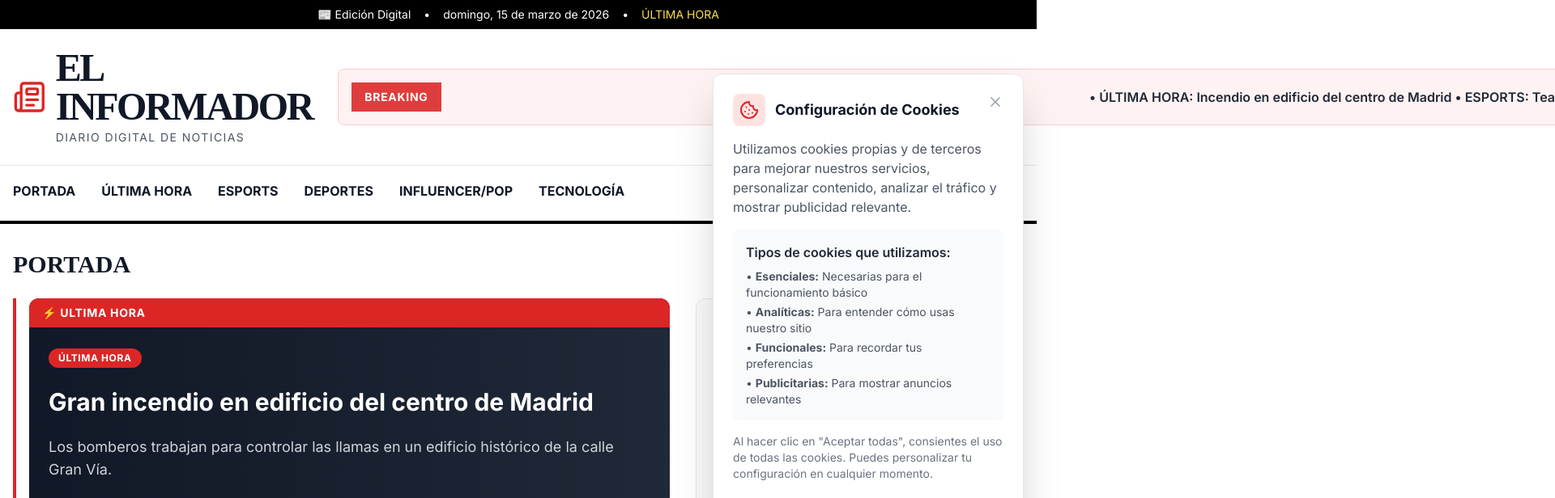
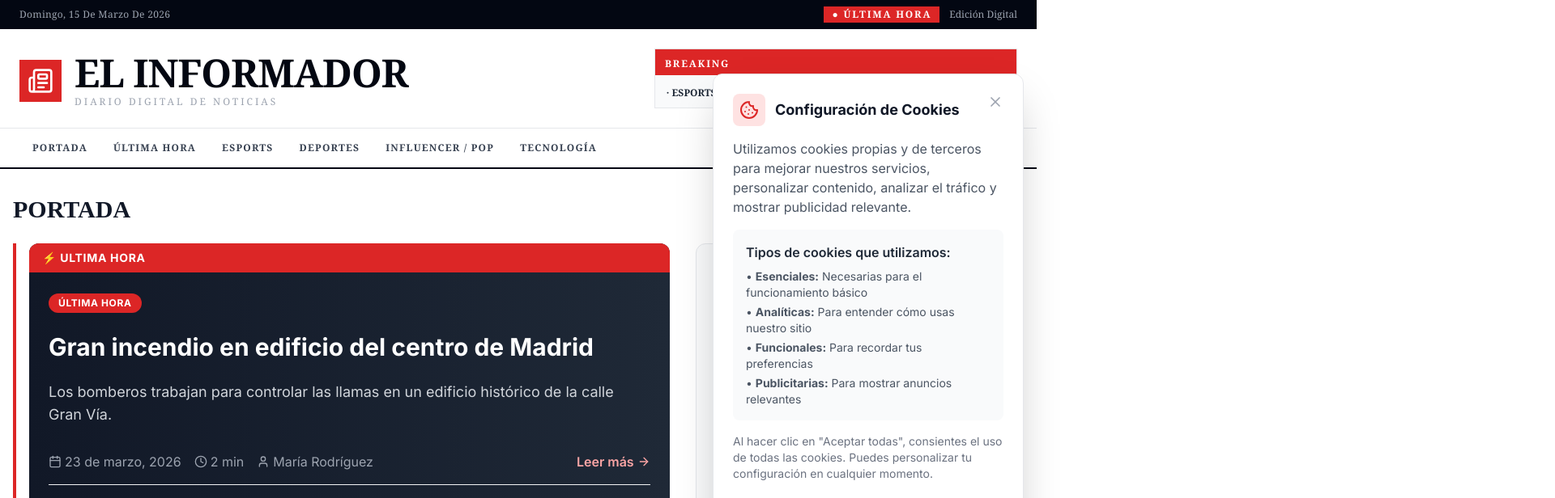
Before and after one commit to clawdbot-liaz/seo-blog-periodico, a Next.js app: page / in a window 1280 px wide. Shown: the top 616 px of the page at 81% size, 1920 px wide, since content can reach past the window. Built offline with nearby package versions, Linux system fonts and the light colour scheme.

Commit message:
Update: Complete header redesign with new typography, mobile menu, improved ticker, and professional newspaper styling

```diff
--- a/components/Header.tsx
+++ b/components/Header.tsx
@@ -1,99 +1,182 @@
+'use client'
 import Link from 'next/link'
-import { Newspaper, Search, Menu, User } from 'lucide-react'
+import { Newspaper, Search, Menu, X } from 'lucide-react'
+import { useState } from 'react'
+
+const navLinks = [
+  { label: 'Portada', href: '/' },
+  { label: 'Última Hora', href: '/ultima-hora' },
+  { label: 'Esports', href: '/esports' },
+  { label: 'Deportes', href: '/deportes' },
+  { label: 'Influencer / Pop', href: '/influencer-pop' },
+  { label: 'Tecnología', href: '/tecnologia' },
+]
+
+const tickerItems = [
+  'ÚLTIMA HORA: Incendio en edificio del centro de Madrid',
+  'ESPORTS: Team Spirit gana el Major de Berlín',
+  'DEPORTES: Real Madrid clasificado para semifinales de Champions',
+  'INFLUENCER: Streamer baneado de Twitch',
+  'TECNOLOGÍA: Apple presenta nueva plataforma de IA',
+]
 
 export default function Header() {
+  const [mobileOpen, setMobileOpen] = useState(false)
+
   const currentDate = new Date().toLocaleDateString('es-ES', {
     weekday: 'long',
     year: 'numeric',
     month: 'long',
-    day: 'numeric'
+    day: 'numeric',
   })
 
   return (
-    <header className="border-b-4 border-black">
-      {/* Top bar */}
-      <div className="bg-black text-white py-2">
-        <div className="container mx-auto px-4">
-          <div className="flex justify-center items-center text-sm">
-            <div className="flex items-center gap-4">
-              <span className="hidden md:inline">📰 Edición Digital</span>
-              <span>•</span>
-              <span>{currentDate}</span>
-              <span>•</span>
-              <span className="text-yellow-300">ÚLTIMA HORA</span>
+    <header
+      className="bg-white"
+      style={{ fontFamily: "'Georgia', 'Times New Roman', serif" }}
+    >
+      {/* Top utility bar */}
+      <div className="bg-gray-950 text-white">
+        <div className="container mx-auto px-6">
+          <div className="flex items-center justify-between h-9 text-xs">
+            <span className="text-gray-400 capitalize tracking-wide hidden md:block">{currentDate}</span>
+            <div className="flex items-center gap-3 mx-auto md:mx-0">
+              <span
+                className="inline-flex items-center gap-1.5 bg-red-600 text-white px-2.5 py-0.5 font-bold tracking-widest text-xs"
+                style={{ letterSpacing: '0.15em' }}
+              >
+                ● ÚLTIMA HORA
+              </span>
+              <span className="text-gray-400 hidden md:block">Edición Digital</span>
             </div>
           </div>
         </div>
       </div>
 
-      {/* Main header */}
-      <div className="container mx-auto px-4 py-6">
-        <div className="flex flex-col md:flex-row justify-between items-center gap-6">
-          {/* Logo */}
-          <div className="text-center md:text-left">
-            <Link href="/" className="block">
-              <div className="flex items-center justify-center md:justify-start gap-3">
-                <Newspaper className="h-12 w-12 text-red-600" />
-                <div>
-                  <h1 className="text-5xl font-bold tracking-tighter font-serif">EL INFORMADOR</h1>
-                  <p className="text-gray-600 text-sm uppercase tracking-widest mt-1">DIARIO DIGITAL DE NOTICIAS</p>
-                </div>
+      {/* Masthead */}
+      <div className="border-b border-gray-200">
+        <div className="container mx-auto px-6 py-6">
+          <div className="flex flex-col md:flex-row items-center md:items-end justify-between gap-6">
+
+            {/* Logo */}
+            <Link href="/" className="group flex items-center gap-4 no-underline">
+              <div className="bg-red-600 p-2.5">
+                <Newspaper className="h-8 w-8 text-white" />
+              </div>
+              <div>
+                <h1
+                  className="text-4xl md:text-5xl font-black text-gray-950 leading-none tracking-tight group-hover:text-red-600 transition-colors duration-200"
+                  style={{ letterSpacing: '-0.02em' }}
+                >
+                  EL INFORMADOR
+                </h1>
+                <p
+                  className="text-gray-400 text-xs tracking-widest uppercase mt-1"
+                  style={{ letterSpacing: '0.25em' }}
+                >
+                  Diario Digital de Noticias
+                </p>
               </div>
             </Link>
-          </div>
 
-          {/* Breaking news ticker */}
-          <div className="bg-red-50 border border-red-200 rounded-lg p-4 w-full md:w-auto">
-            <div className="flex items-center gap-3">
-              <span className="breaking-news text-sm">BREAKING</span>
-              <div className="overflow-hidden">
-                <div className="animate-marquee whitespace-nowrap text-gray-800 font-semibold">
-                  • ÚLTIMA HORA: Incendio en edificio del centro de Madrid • ESPORTS: Team Spirit gana el Major de Berlín • DEPORTES: Real Madrid clasificado para semifinales de Champions • INFLUENCER: Streamer baneado de Twitch • TECNOLOGÍA: Apple presenta nueva plataforma de IA •
+            {/* Breaking news ticker */}
+            <div className="w-full md:max-w-sm lg:max-w-md border border-gray-200 overflow-hidden">
+              <div className="bg-red-600 px-3 py-1">
+                <span
+                  className="text-white text-xs font-bold tracking-widest"
+                  style={{ letterSpacing: '0.15em' }}
+                >
+                  BREAKING
+                </span>
+              </div>
+              <div className="overflow-hidden bg-gray-50 px-3 py-2">
+                <div
+                  className="whitespace-nowrap text-gray-800 text-xs font-semibold"
+                  style={{
+                    display: 'inline-block',
+                    animation: 'ticker 30s linear infinite',
+                  }}
+                >
+                  {tickerItems.map((item, i) => (
+                    <span key={i} className="mr-10">· {item}</span>
+                  ))}
+                  {tickerItems.map((item, i) => (
+                    <span key={`r${i}`} className="mr-10">· {item}</span>
+                  ))}
                 </div>
               </div>
             </div>
+
           </div>
         </div>
       </div>
 
-      {/* Navigation */}
-      <nav className="border-t border-gray-200">
-        <div className="container mx-auto px-4">
-          <div className="flex flex-col md:flex-row justify-between items-center py-4">
-            {/* Main nav */}
-            <div className="flex flex-wrap justify-center gap-6 md:gap-8 mb-4 md:mb-0">
-              <Link href="/" className="font-bold text-gray-900 hover:text-red-600 transition border-b-2 border-transparent hover:border-red-600 pb-1">
-                PORTADA
-              </Link>
-              <Link href="/ultima-hora" className="font-bold text-gray-900 hover:text-red-600 transition border-b-2 border-transparent hover:border-red-600 pb-1">
-                ÚLTIMA HORA
-              </Link>
-              <Link href="/esports" className="font-bold text-gray-900 hover:text-red-600 transition border-b-2 border-transparent hover:border-red-600 pb-1">
-                ESPORTS
-              </Link>
-              <Link href="/deportes" className="font-bold text-gray-900 hover:text-red-600 transition border-b-2 border-transparent hover:border-red-600 pb-1">
-                DEPORTES
-              </Link>
-              <Link href="/influencer-pop" className="font-bold text-gray-900 hover:text-red-600 transition border-b-2 border-transparent hover:border-red-600 pb-1">
-                INFLUENCER/POP
-              </Link>
-              <Link href="/tecnologia" className="font-bold text-gray-900 hover:text-red-600 transition border-b-2 border-transparent hover:border-red-600 pb-1">
-                TECNOLOGÍA
-              </Link>
+      {/* Navigation bar */}
+      <nav className="border-b-2 border-gray-950">
+        <div className="container mx-auto px-6">
+          <div className="flex items-center justify-between">
+
+            {/* Desktop nav */}
+            <div className="hidden md:flex items-center">
+              {navLinks.map(({ label, href }) => (
+                <Link
+                  key={href}
+                  href={href}
+                  className="relative px-4 py-4 text-xs font-bold tracking-widest uppercase text-gray-700 hover:text-red-600 transition-colors duration-150 group no-underline"
+                  style={{ letterSpacing: '0.1em' }}
+                >
+                  {label}
+                  <span className="absolute bottom-0 left-0 w-0 h-0.5 bg-red-600 group-hover:w-full transition-all duration-200" />
+                </Link>
+              ))}
             </div>
 
-            {/* Search and menu */}
-            <div className="flex items-center gap-4">
-              <button className="p-2 hover:bg-gray-100 rounded-full transition">
-                <Search className="h-5 w-5" />
+            {/* Right actions */}
+            <div className="flex items-center gap-1 ml-auto md:ml-0 py-2">
+              <button
+                className="p-2 text-gray-600 hover:text-red-600 hover:bg-gray-100 rounded transition-colors duration-150"
+                aria-label="Buscar"
+              >
+                <Search className="h-4 w-4" />
               </button>
-              <button className="p-2 hover:bg-gray-100 rounded-full transition md:hidden">
-                <Menu className="h-5 w-5" />
+              <button
+                className="md:hidden p-2 text-gray-600 hover:text-red-600 hover:bg-gray-100 rounded transition-colors duration-150"
+                aria-label="Menú"
+                onClick={() => setMobileOpen(!mobileOpen)}
+              >
+                {mobileOpen ? <X className="h-4 w-4" /> : <Menu className="h-4 w-4" />}
               </button>
             </div>
+
           </div>
         </div>
+
+        {/* Mobile menu */}
+        {mobileOpen && (
+          <div className="md:hidden border-t border-gray-100 bg-white">
+            {navLinks.map(({ label, href }) => (
+              <Link
+                key={href}
+                href={href}
+                onClick={() => setMobileOpen(false)}
+                className="flex items-center justify-between px-6 py-3.5 text-xs font-bold tracking-widest uppercase text-gray-700 hover:text-red-600 hover:bg-gray-50 border-b border-gray-100 transition-colors no-underline"
+                style={{ letterSpacing: '0.12em' }}
+              >
+                {label}
+                <span className="text-gray-300">›</span>
+              </Link>
+            ))}
+          </div>
+        )}
       </nav>
+
+      {/* Ticker keyframes */}
+      <style>{`
+        @keyframes ticker {
+          0% { transform: translateX(0); }
+          100% { transform: translateX(-50%); }
+        }
+      `}</style>
     </header>
   )
 }
```
